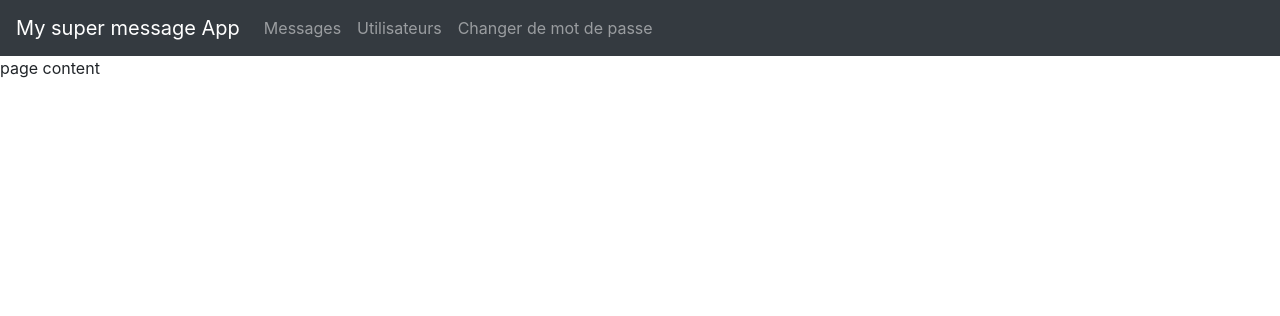
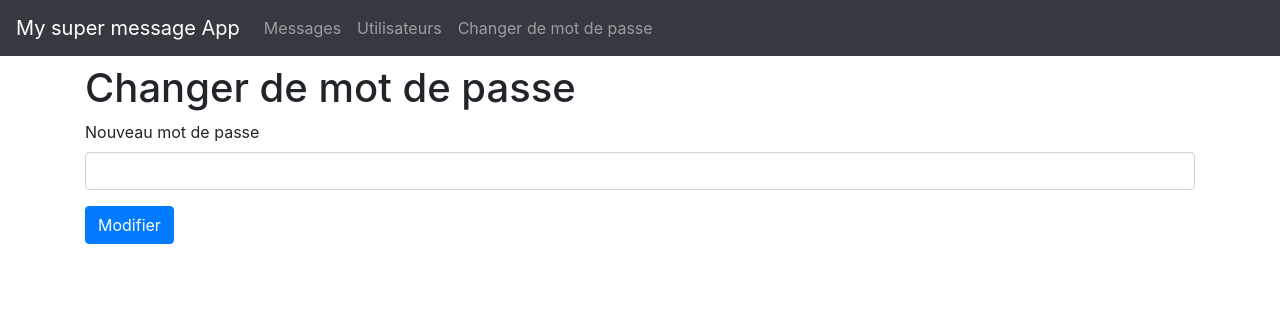
Before and after one commit to TheSnekySnek/HEIG-STI-Projet1, a PHP site: page /change_password.php in a window 1280 px wide. Shown: the top 316 px of the page. Run offline with PHP 8.4, Linux system fonts and the light colour scheme; a stand-in replaces the project's code that opens the database connection.

Commit message:
Modification mot de passe

```diff
--- a/site/html/views/users/change_password.php
+++ b/site/html/views/users/change_password.php
@@ -1,10 +1,21 @@
-<?php include "../../databases/db_connection.php"; ?>
 <!doctype html>
 <html>
 <?php include "../head.php";?>
 <body>
 <?php include "../nav.php"; ?>
-page content
+<body>
+    <div class="container">
+        <h1 class="mt-2">Changer de mot de passe</h1>
+
+        <form action="/controllers/users/change_password.php" method="post">
+            <div class="form-group">
+                <label for="password">Nouveau mot de passe</label>
+                <input type="password" class="form-control" id="password" name="password" required>
+            </div>
+            <button type="submit" class="btn btn-primary">Modifier</button>
+        </form>
+
+    </div>
 <?php include "../scripts.php";?>
 </body>
 </html>
```
Also changed, not shown: site/html/controllers/users/change_password.php (+24 -0 lines).
